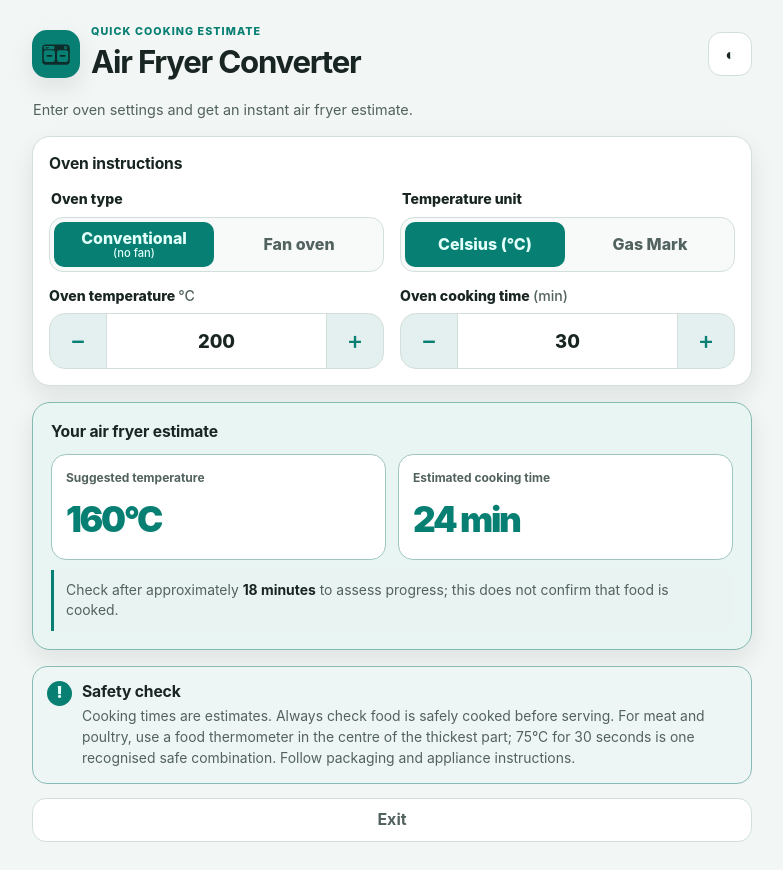
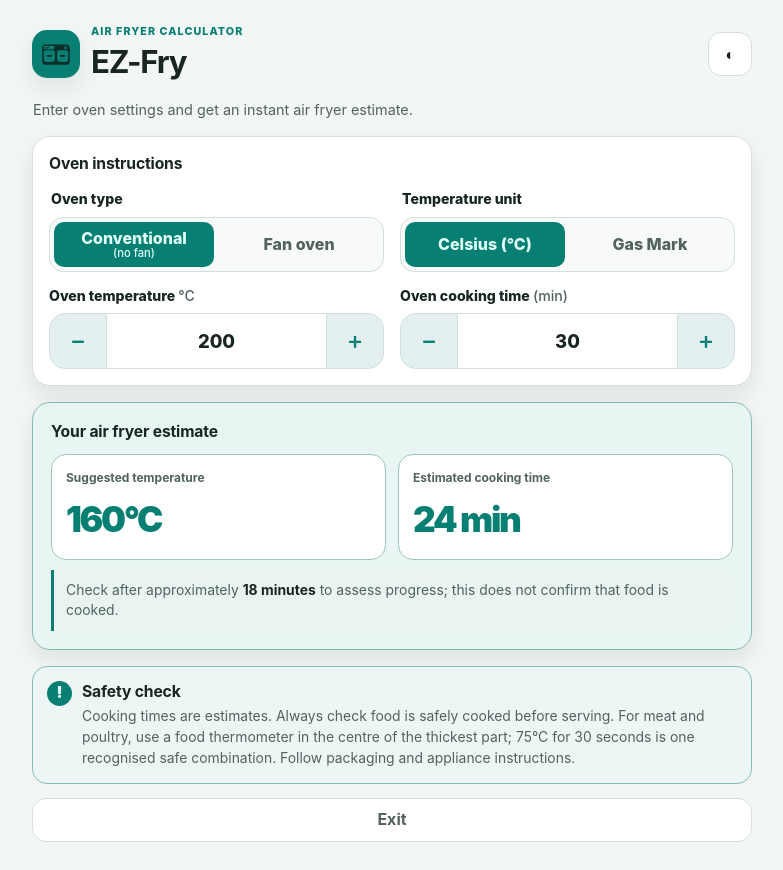
Before and after one commit to tamlnkltr0-bot/EZ-Fry, a plain HTML site: page index.html in a window 1280 px wide. Shown: the whole page, without its empty margins (248-1031 px from the left). Drawn offline with Linux system fonts and the light colour scheme.

Commit message:
Rename header to EZ-Fry / Air Fryer Calculator

```diff
--- a/index.html
+++ b/index.html
@@ -4,20 +4,20 @@
     <meta charset="utf-8" />
     <meta name="viewport" content="width=device-width, initial-scale=1, viewport-fit=cover" />
     <meta name="theme-color" content="#000000" />
-    <meta name="apple-mobile-web-app-title" content="Air Fryer Converter" />
+    <meta name="apple-mobile-web-app-title" content="EZ-Fry" />
     <meta name="description" content="A simple, safety-first air fryer conversion estimate tool." />
     <link rel="icon" href="assets/air-fryer.svg" type="image/svg+xml" />
     <link rel="apple-touch-icon" sizes="180x180" href="assets/apple-touch-icon.png" />
     <link rel="manifest" href="manifest.webmanifest" />
     <script>try{const saved=localStorage.getItem("airFryerTheme");document.documentElement.dataset.theme=saved||(matchMedia("(prefers-color-scheme: light)").matches?"light":"dark");}catch(e){}</script>
     <link rel="stylesheet" href="styles.css" />
-    <title>Air Fryer Converter</title>
+    <title>EZ-Fry — Air Fryer Calculator</title>
   </head>
   <body>
     <main class="app-shell">
       <header class="site-header">
         <div class="brand-mark" aria-hidden="true"><img src="assets/air-fryer.svg" alt="" width="34" height="34" /></div>
-        <div><p class="eyebrow">Quick cooking estimate</p><h1>Air Fryer Converter</h1></div>
+        <div><p class="eyebrow">Air Fryer Calculator</p><h1>EZ-Fry</h1></div>
         <button class="theme-toggle" id="theme-toggle" type="button" aria-label="Switch colour theme" aria-pressed="false"><span aria-hidden="true">◐</span><span class="theme-label">Theme</span></button>
       </header>
       <p class="intro">Enter oven settings and get an instant air fryer estimate.</p>
--- a/tests.js
+++ b/tests.js
@@ -100,7 +100,7 @@ test("Home Screen icon references use local PNG files at the required sizes", ()
     return [png.readUInt32BE(16), png.readUInt32BE(20)];
   };
   assert.match(html, /rel="apple-touch-icon" sizes="180x180" href="assets\/apple-touch-icon\.png"/);
-  assert.match(html, /apple-mobile-web-app-title" content="Air Fryer Converter"/);
+  assert.match(html, /apple-mobile-web-app-title" content="EZ-Fry"/);
   assert.deepEqual(dimensions("apple-touch-icon.png"), [180, 180]);
   assert.deepEqual(dimensions("icon-192.png"), [192, 192]);
   assert.deepEqual(dimensions("icon-512.png"), [512, 512]);
```
Also changed, not shown: manifest.webmanifest, 1 other file.
